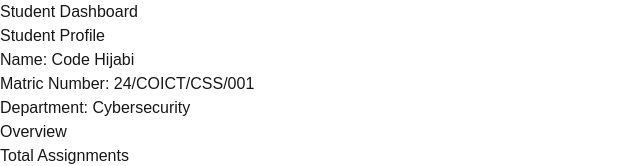
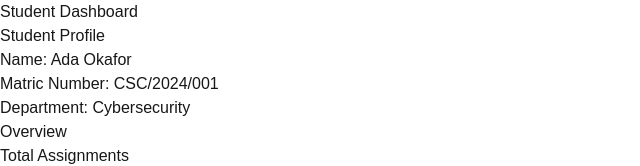
Before and after one commit to Hassanahayoola/myfirstapp, a Next.js app: page / in a window 1280 px wide. Shown: the top 166 px of the page, without its empty margins (0-640 px from the left). Built offline with nearby package versions, Linux system fonts and the light colour scheme.

Commit message:
Add TypeScript types for student and courses

```diff
--- a/app/components/MyCourses.tsx
+++ b/app/components/MyCourses.tsx
@@ -1,9 +1,11 @@
+import type { Course } from "../types";
+
 export default function MyCourses() {
-  const courses = [
-    "CYB 201 - Network Security",
-    "CYB 203 - Introduction to Cryptography",
-    "CSC 205 - Data Structures",
-    "GST 211 - Communication Skills",
+  const courses: Course[] = [
+    { code: "CYB 201", title: "Network Security" },
+    { code: "CYB 203", title: "Introduction to Cryptography" },
+    { code: "CSC 205", title: "Data Structures" },
+    { code: "GST 211", title: "Communication Skills" },
   ];
 
   return (
@@ -11,7 +13,9 @@ export default function MyCourses() {
       <h2>My Courses</h2>
       <ul>
         {courses.map((course) => (
-          <li key={course}>{course}</li>
+          <li key={course.code}>
+            {course.code} - {course.title}
+          </li>
         ))}
       </ul>
     </section>
--- a/app/components/StudentProfile.tsx
+++ b/app/components/StudentProfile.tsx
@@ -1,14 +1,18 @@
+import type { Student } from "../types";
+
 export default function StudentProfile() {
-  const name = "Code Hijabi";
-  const matricNumber = "24/COICT/CSS/001";
-  const department = "Cybersecurity";
+  const student: Student = {
+    name: "Ada Okafor",
+    matricNumber: "CSC/2024/001",
+    department: "Cybersecurity",
+  };
 
   return (
     <section>
       <h2>Student Profile</h2>
-      <p>Name: {name}</p>
-      <p>Matric Number: {matricNumber}</p>
-      <p>Department: {department}</p>
+      <p>Name: {student.name}</p>
+      <p>Matric Number: {student.matricNumber}</p>
+      <p>Department: {student.department}</p>
     </section>
   );
 }
--- /dev/null
+++ b/app/types.ts
@@ -0,0 +1,17 @@
+export type Student = {
+  name: string;
+  matricNumber: string;
+  department: string;
+};
+
+export type Course = {
+  code: string;
+  title: string;
+};
+
+export type Assignment = {
+  id: number;
+  title: string;
+  courseCode: string;
+  completed: boolean;
+};
```
Also changed, not shown: 1 other file (tests, documents, lock files or other folders).
